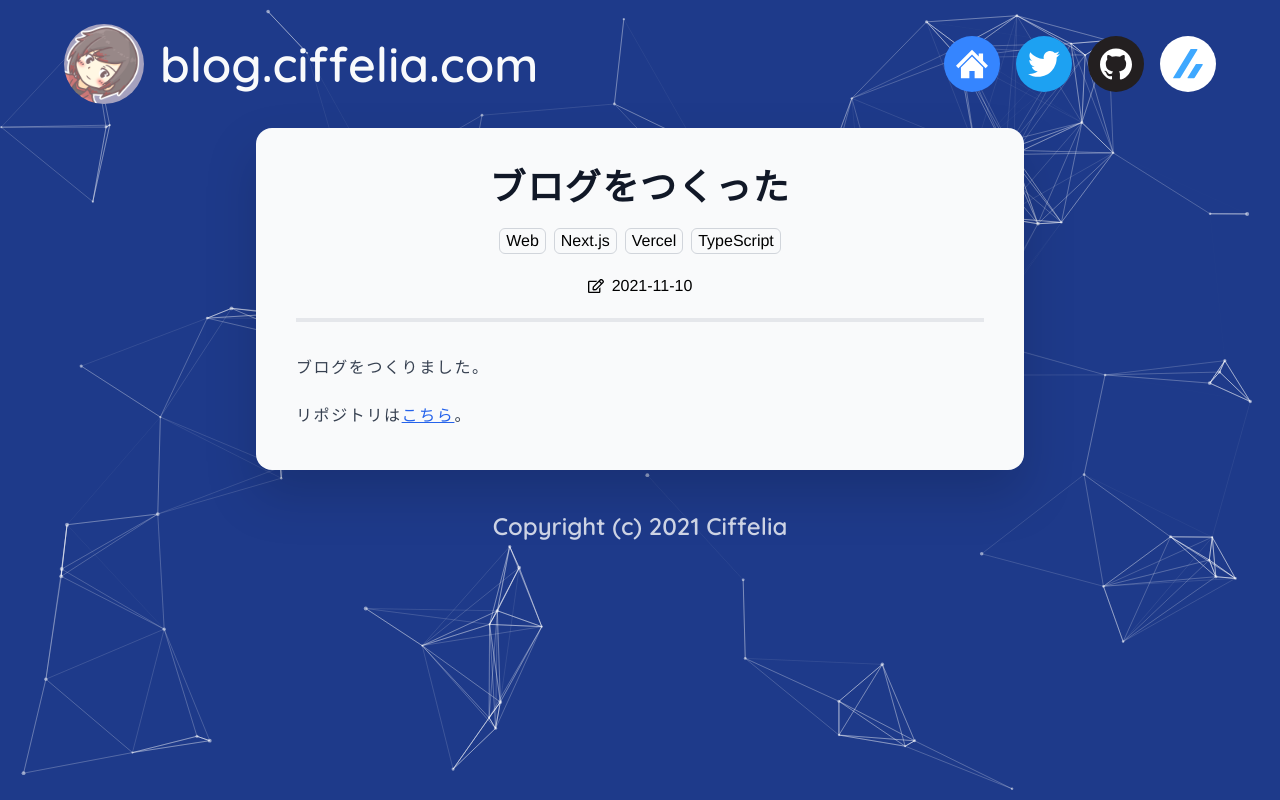
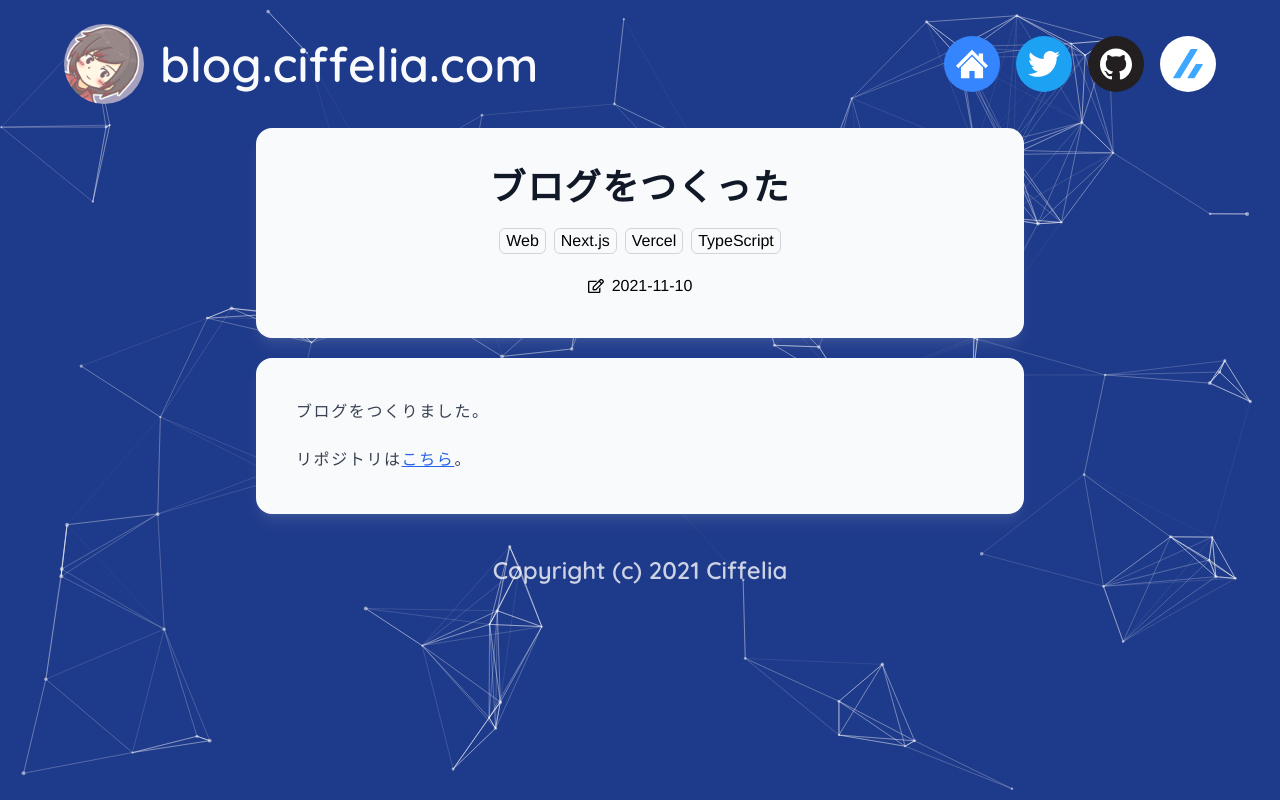
Before and after one commit to ciffelia/blog.ciffelia.com, a Next.js app: page /article/2021-11-xx-beginning in a window 1280 px wide. Built offline with nearby package versions, Linux system fonts and the light colour scheme.

Commit message:
記事ページのデザインを調整

```diff
--- a/src/components/article/ArticleContainer.tsx
+++ b/src/components/article/ArticleContainer.tsx
@@ -1,7 +1,7 @@
 import React from 'react';
 import { ArticleMetadata } from '@/types/ArticleMetadata';
 import Container from '@/components/common/Container';
-import ArticleTitle from '@/components/article/ArticleTitle';
+import ArticleHeader from '@/components/article/ArticleHeader';
 
 export interface Props {
   metadata: ArticleMetadata;
@@ -10,12 +10,14 @@ export interface Props {
 
 const ArticleContainer: React.VFC<Props> = ({ metadata, children }) => {
   return (
-    <Container>
-      <article className="flex flex-col gap-y-8">
-        <ArticleTitle metadata={metadata} />
+    <article className="flex flex-col gap-5">
+      <Container>
+        <ArticleHeader metadata={metadata} />
+      </Container>
+      <Container>
         <div className="prose prose-blue">{children}</div>
-      </article>
-    </Container>
+      </Container>
+    </article>
   );
 };
 
--- /dev/null
+++ b/src/components/article/ArticleHeader.tsx
@@ -0,0 +1,25 @@
+import { FaRegEdit } from 'react-icons/fa';
+import { ArticleMetadata } from '@/types/ArticleMetadata';
+import TagList from '@/components/common/TagList';
+import { Timestamp } from '@/components/common/Timestamp';
+
+export interface Props {
+  metadata: ArticleMetadata;
+}
+
+const ArticleHeader: React.VFC<Props> = ({
+  metadata: { title, publishedAt, tags },
+}) => (
+  <div className="flex flex-col gap-y-5">
+    <div className="prose">
+      <h1 className="text-center">{title}</h1>
+    </div>
+    <TagList tags={tags} />
+    <div className="flex justify-center items-center gap-x-2">
+      <FaRegEdit />
+      <Timestamp value={publishedAt} dateOnly />
+    </div>
+  </div>
+);
+
+export default ArticleHeader;
--- a/src/components/article/ArticleTitle.tsx
+++ /dev/null
@@ -1,28 +0,0 @@
-import { FaRegEdit } from 'react-icons/fa';
-import { ArticleMetadata } from '@/types/ArticleMetadata';
-import { Timestamp } from '@/components/common/Timestamp';
-import TagList from '@/components/common/TagList';
-
-export interface Props {
-  metadata: ArticleMetadata;
-}
-
-const ArticleTitle: React.VFC<Props> = ({
-  metadata: { title, publishedAt, tags },
-}) => {
-  return (
-    <div className="flex flex-col gap-y-5">
-      <div className="prose">
-        <h1 className="text-center">{title}</h1>
-      </div>
-      <TagList tags={tags} />
-      <div className="flex justify-center items-center gap-x-2">
-        <FaRegEdit />
-        <Timestamp value={publishedAt} dateOnly />
-      </div>
-      <hr className="border-t-4" />
-    </div>
-  );
-};
-
-export default ArticleTitle;
--- a/src/components/common/Container.tsx
+++ b/src/components/common/Container.tsx
@@ -6,7 +6,7 @@ export interface Props {
 
 const Container: React.VFC<Props> = ({ children }) => {
   return (
-    <div className="w-screen max-w-screen-md md:mx-auto md:rounded-2xl p-7 md:p-10 bg-gray-50 drop-shadow-2xl">
+    <div className="w-screen max-w-screen-md md:mx-auto md:rounded-2xl p-7 md:p-10 bg-gray-50 shadow-lg shadow-white/10">
       {children}
     </div>
   );
```
